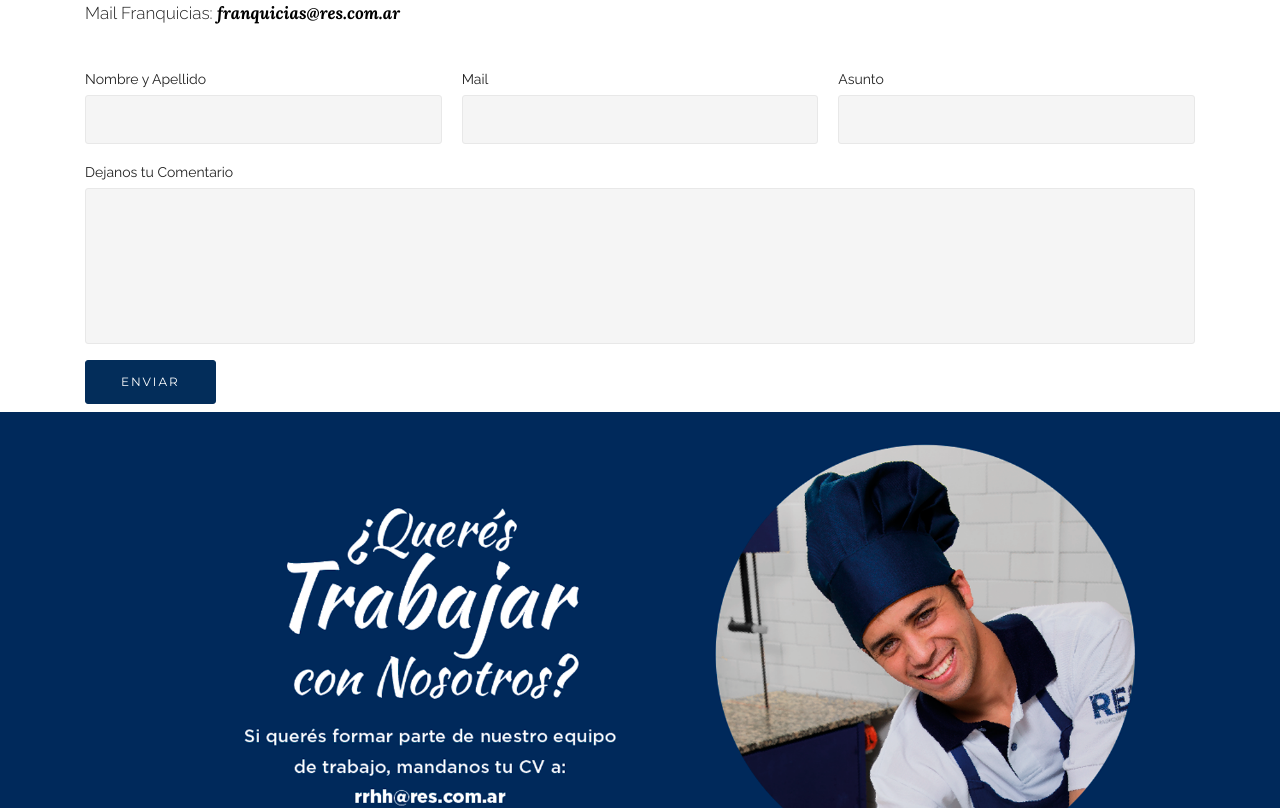
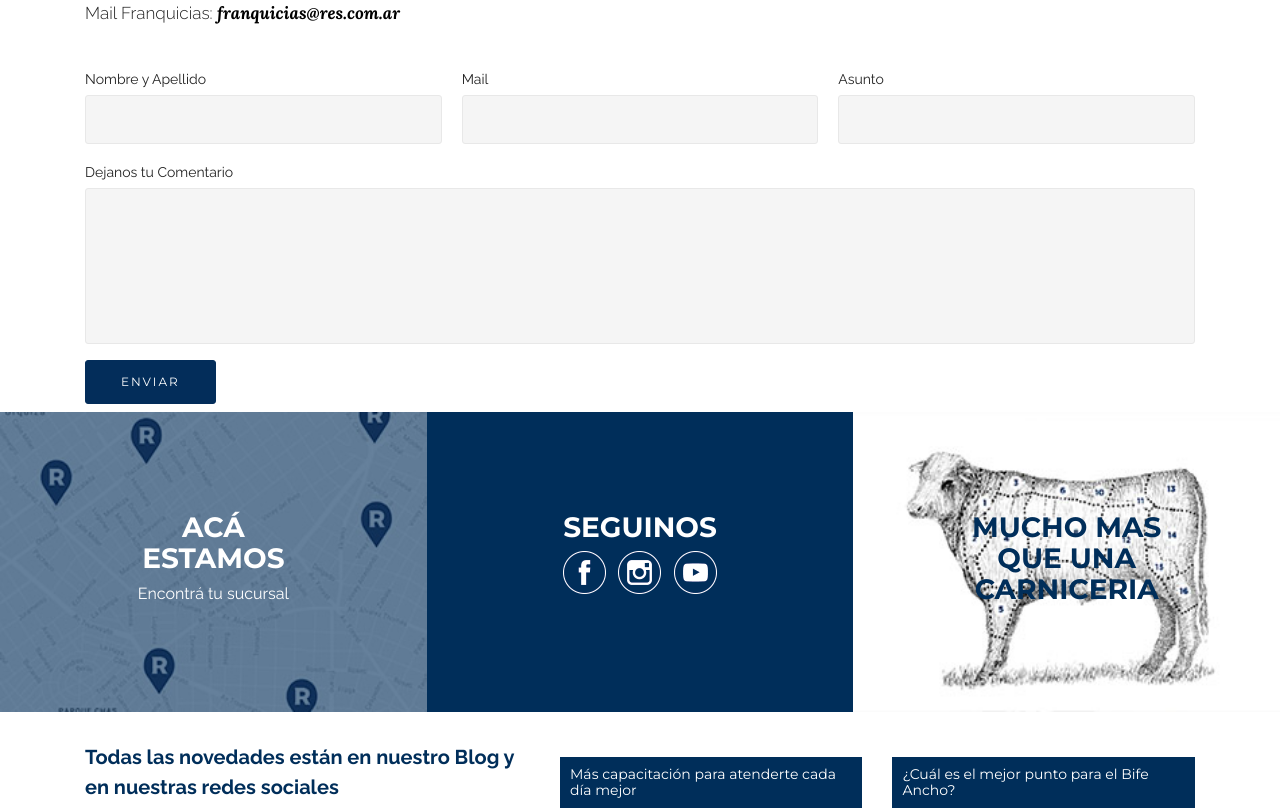
Before and after one commit to tecram/res, a PHP site: page /contacto.htm in a window 1280 px wide. Shown: the part 938-1746 px from the top of the page. Run offline with PHP 8.4, Linux system fonts and the light colour scheme; grey boxes are pictures that could not be loaded.

Commit message:
alta maquetacion amigo, de los modulos

```diff
--- a/assets/theme/css/fer-style.css
+++ b/assets/theme/css/fer-style.css
@@ -1,5 +1,8 @@
 .text-center {
   text-align: center; }
+
+.margin-bottom-m {
+  margin-bottom: 30px; }
 
 .itm-blog {
   margin-top: 15px; }
@@ -108,7 +111,7 @@
   margin-bottom: 40px; }
 
 .box-module {
-  height: 250px; }
+  height: 300px; }
   .box-module:after {
     content: '';
     display: block;
@@ -123,6 +126,10 @@
     background-color: rgba(0, 46, 90, 0.6); }
   .box-module.fill:after {
     background-color: #002e5a; }
+  .box-module.no-ovl:after {
+    display: none; }
+  .box-module.no-ovl h3 {
+    color: #002E5A; }
   .box-module img.bg {
     position: absolute;
     top: 0;
@@ -133,7 +140,7 @@
     height: 100%;
     z-index: 0; }
   .box-module h3 {
-    padding-top: 60px;
+    padding-top: 100px;
     color: #fff; }
   .box-module p {
     color: #fff; }
--- a/assets/theme/css/fer-style.scss
+++ b/assets/theme/css/fer-style.scss
@@ -1,5 +1,5 @@
 .text-center{text-align: center;}
-
+.margin-bottom-m{margin-bottom: 30px;}
 .itm-blog{
 	margin-top: 15px;
 	h4{
@@ -126,7 +126,7 @@
 	}
 }
 .box-module{
-	height: 250px;
+	height: 300px;
 	&:after{
 		content: '';
 		display: block;
@@ -145,6 +145,14 @@
 			background-color: rgba(0,46,90,1);
 		}
 	}
+	&.no-ovl{
+		&:after{
+			display: none;
+		}
+		h3{
+			color: #002E5A;
+		}
+	}
 	img.bg{
 		position: absolute;
 		top: 0;
@@ -156,7 +164,7 @@
 		z-index: 0;
 	}
 	h3{
-		padding-top: 60px;
+		padding-top: 100px;
 		color: #fff;
 	}
 	p{
--- a/contacto.htm
+++ b/contacto.htm
@@ -178,19 +178,42 @@
     </div>
 </section>
 
-<section id="work" class="mbr-section mbr-section-nopadding mbr-figure--caption-outside-bottom" id="image1-3h">
-    <div class="mbr-figure">
-        <div><img src="assets/images/queresTrabajar.png"></div>
-
+<div class="margin-bottom-m">
+  <div class="col-md-4">
+    <div class="box-module row">
+      <div class="text-center">
+        <h3><strong>ACÁ<br>ESTAMOS</strong></h3>
+      </div>
+      <div class="text-center">
+        <p>Encontrá tu sucursal</p>
+      </div>
+      <img src="assets/images/aca-estamos.jpg" alt="" class="bg">
     </div>
-</section>
-
-<section class="mbr-section mbr-section-nopadding mbr-figure--caption-outside-bottom" id="image1-3g">
-    <div class="mbr-figure">
-        <div><img src="assets/images/muchoMas2.png"></div>
-
+  </div>
+  <div class="col-md-4">
+    <div class="box-module fill row">
+      <div class="text-center">
+        <h3><strong>SEGUINOS</strong></h3>
+      </div>
+      <div class="text-center">
+        <ul>
+          <li><a href="javascript:void(0)"><img src="assets/images/facebook-icon.png"></a></li>
+          <li><a href="javascript:void(0)"><img src="assets/images/instagram-icon.png"></a></li>
+          <li><a href="javascript:void(0)"><img src="assets/images/youtube-icon.png"></a></li>
+        </ul>
+      </div>
     </div>
-</section>
+  </div>
+  <div class="col-md-4">
+    <div class="box-module no-ovl row">
+      <div class="text-center">
+        <h3><strong>MUCHO MAS<br>QUE UNA <br> CARNICERIA</strong></h3>
+      </div>
+      <img src="assets/images/mucho-mas-que-una-carniceria.jpg" alt="" class="bg">
+    </div>
+  </div>
+  <div class="clearfix"></div>
+</div>
 
 <section class="container blog-small-module">
   <div class="row">
```
Also changed, not shown: franquicias.htm (+37 -11 lines), index.html (+2 -21 lines), locales.htm (+35 -5 lines), assets/images/mucho-mas-que-una-carniceria.jpg (added), 1 other file.
